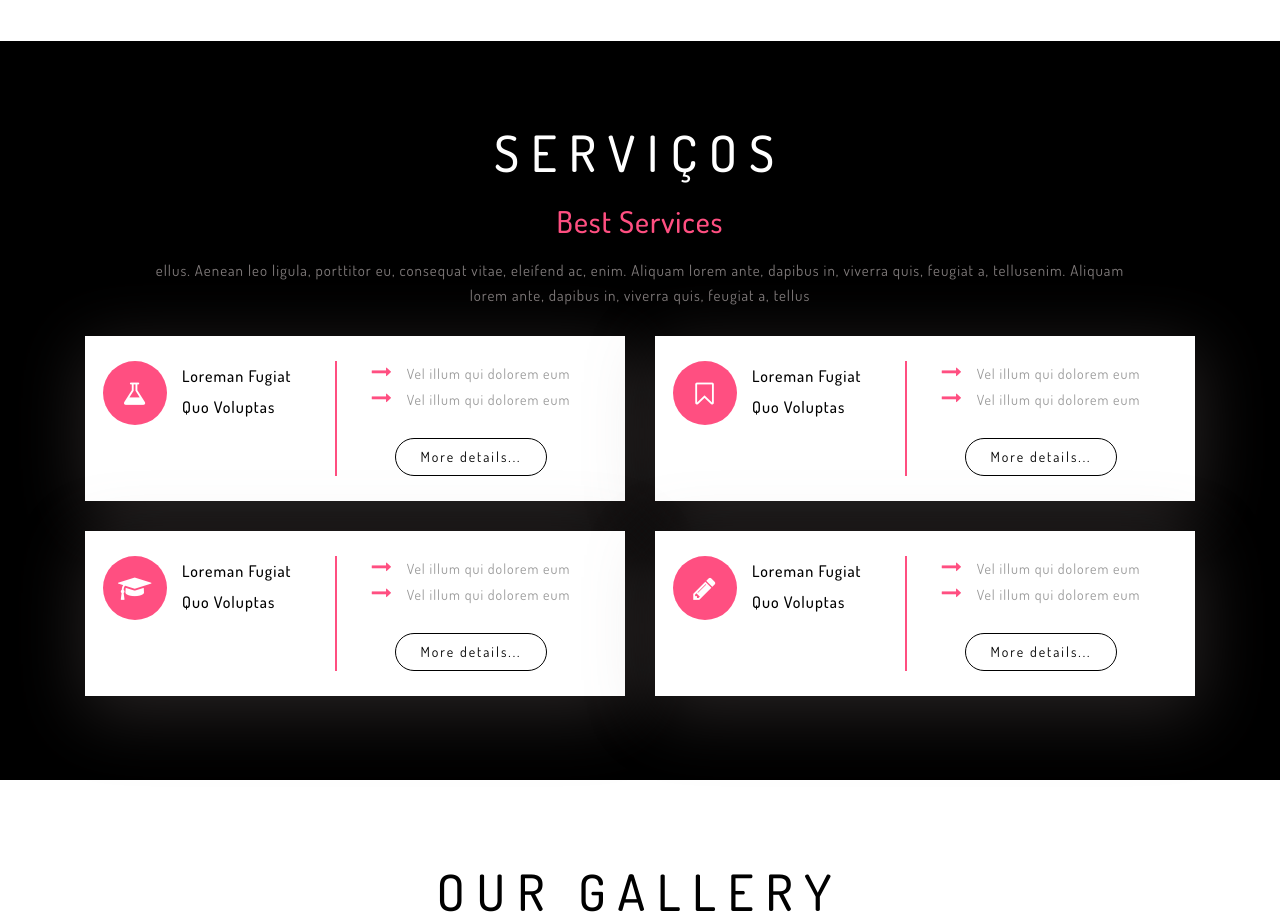
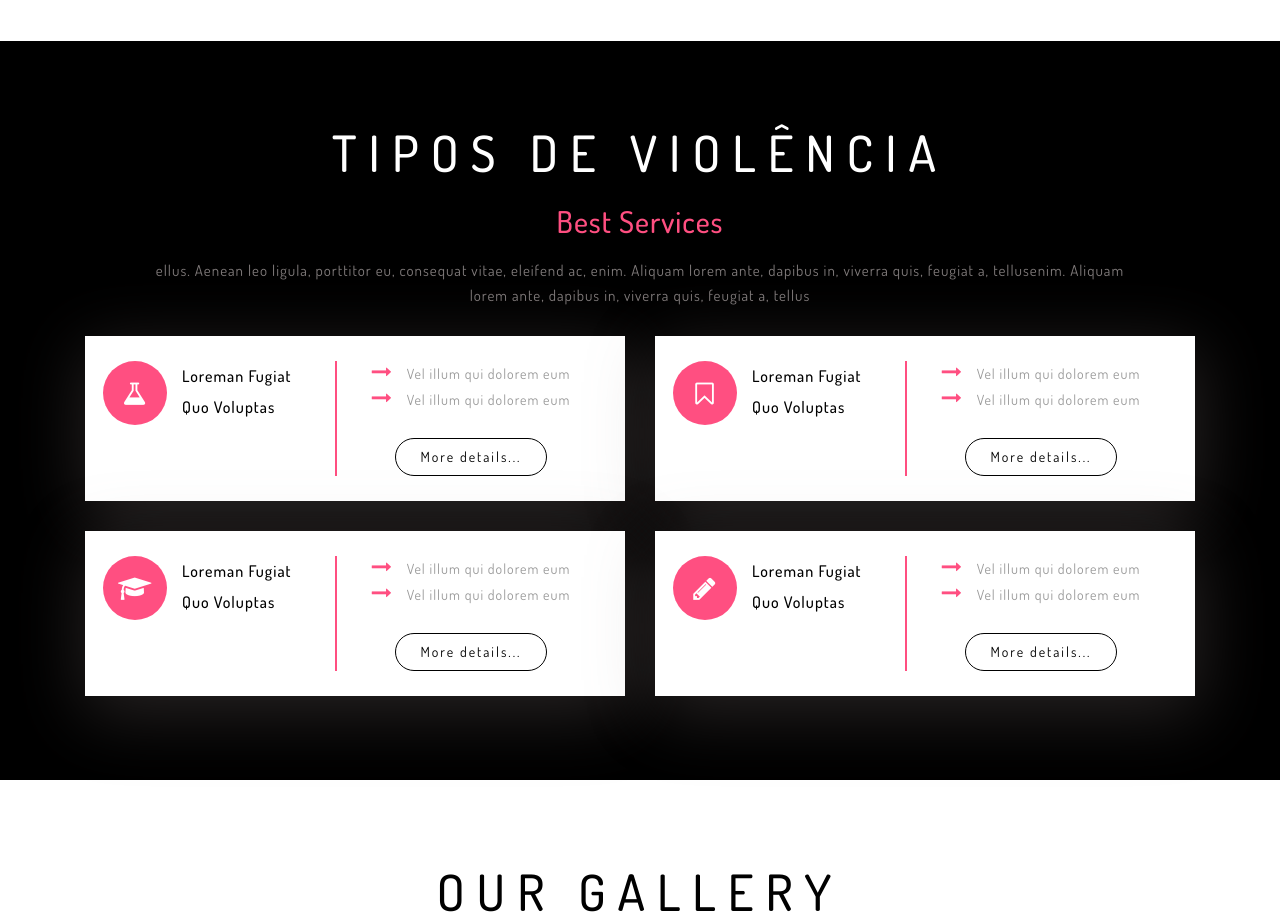
Before and after one commit to nao-me-kahlo/Mulheres--de-Atenas, a plain HTML site: page index.html in a window 1280 px wide. Shown: the part 1340-2262 px from the top of the page. Drawn offline with Linux system fonts and the light colour scheme.

Commit message:
edição de titulo
dsad

```diff
--- a/index.html
+++ b/index.html
@@ -203,7 +203,7 @@ Smartphone Compatible web template, free webdesigns for Nokia, Samsung, LG, Sony
 	<!--services-section-->
 	<div class="services" id="services">
 		<div class="container">
-			<h3 class="title">Serviços</h3>
+			<h3 class="title">Tipos de violência</h3>
 			<div class="advantages-grids">
 				<div class="upper-about">
 					<h2>Best Services</h2>
```
